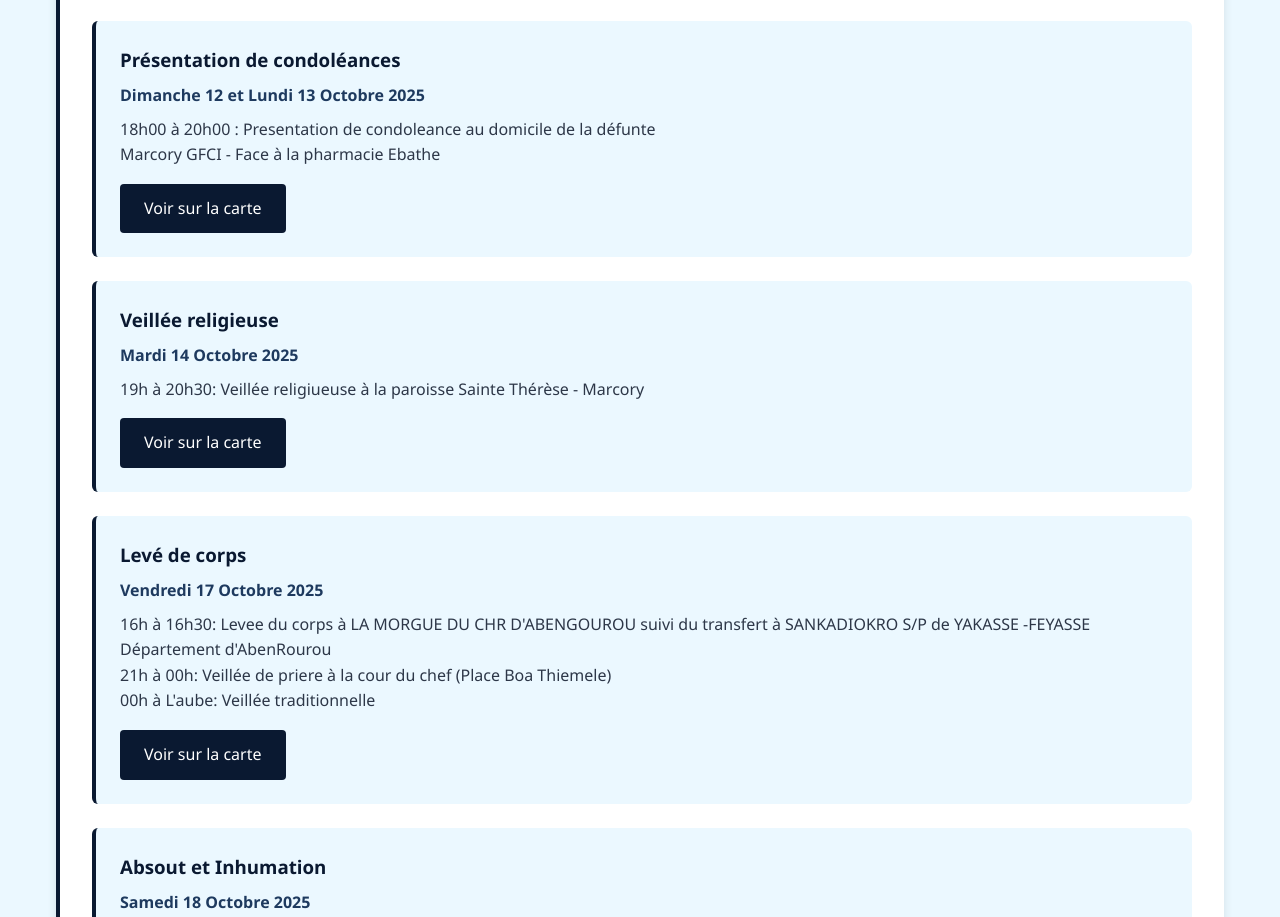
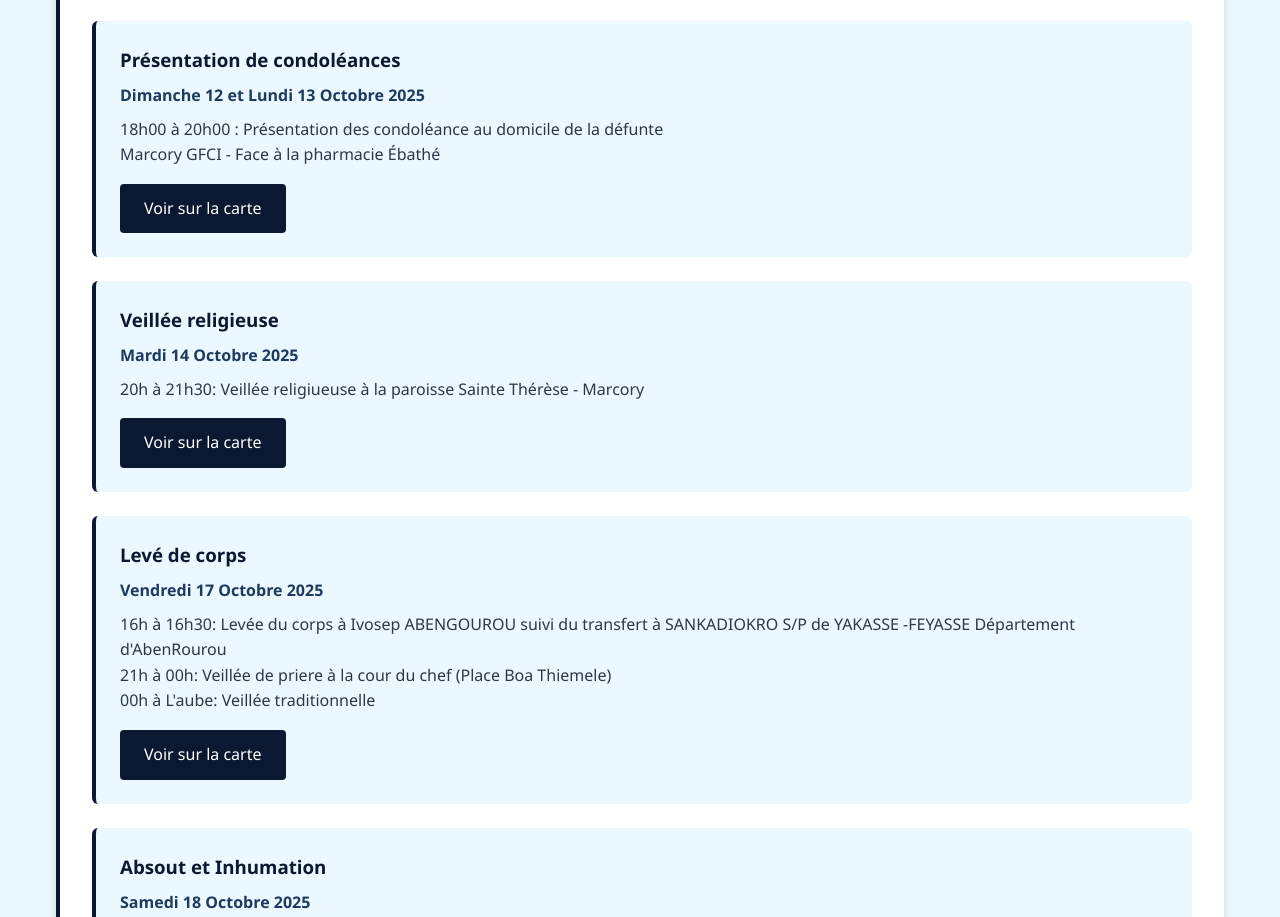
Before and after one commit to Jlooo11/Obs-que, a website: page index.html in a window 1280 px wide. Shown: the part 901-1818 px from the top of the page. Drawn offline with Linux system fonts and the light colour scheme; no server answers.

Commit message:
modifications

```diff
--- a/index.html
+++ b/index.html
@@ -53,21 +53,21 @@
                 <div class="evenement">
                     <h3>Présentation de condoléances</h3>
                     <p class="date">Dimanche 12 et Lundi 13 Octobre 2025</p>
-                    <p class="lieu" data-lieu="marcory-gfci"> 18h00 à 20h00 : Presentation de condoleance au domicile de la défunte <br> Marcory GFCI - Face à la pharmacie Ebathe</p>
+                    <p class="lieu" data-lieu="marcory-gfci"> 18h00 à 20h00 : Présentation des condoléance au domicile de la défunte <br> Marcory GFCI - Face à la pharmacie Ébathé</p>
                     <a href="https://maps.app.goo.gl/7kpVN3N1n9HbMPVY8" target="_blank" class="btn-localisation">Voir sur la carte</a>
                 </div>
 
                 <div class="evenement">
                     <h3>Veillée religieuse</h3>
                     <p class="date">Mardi 14 Octobre 2025</p>
-                    <p class="lieu" data-lieu="sainte-therese">19h à 20h30: Veillée religiueuse à la paroisse Sainte Thérèse - Marcory</p>
+                    <p class="lieu" data-lieu="sainte-therese">20h à 21h30: Veillée religiueuse à la paroisse Sainte Thérèse - Marcory</p>
                     <a href="https://maps.app.goo.gl/fgbgu1bxZvXpbw7L9" target="_blank" class="btn-localisation">Voir sur la carte</a>
                 </div>
 
                 <div class="evenement">
                     <h3>Levé de corps</h3>
                     <p class="date">Vendredi 17 Octobre 2025</p>
-                    <p class="lieu" data-lieu="abengourou">16h à 16h30: Levee du corps à LA MORGUE DU CHR D'ABENGOUROU suivi du
+                    <p class="lieu" data-lieu="abengourou">16h à 16h30: Levée du corps à Ivosep ABENGOUROU suivi du
 transfert à SANKADIOKRO S/P de YAKASSE -FEYASSE Département d'AbenRourou
 <br>21h à 00h: Veillée de priere à la cour du chef (Place Boa Thiemele)
 <br>00h à L'aube: Veillée traditionnelle</p>
```
